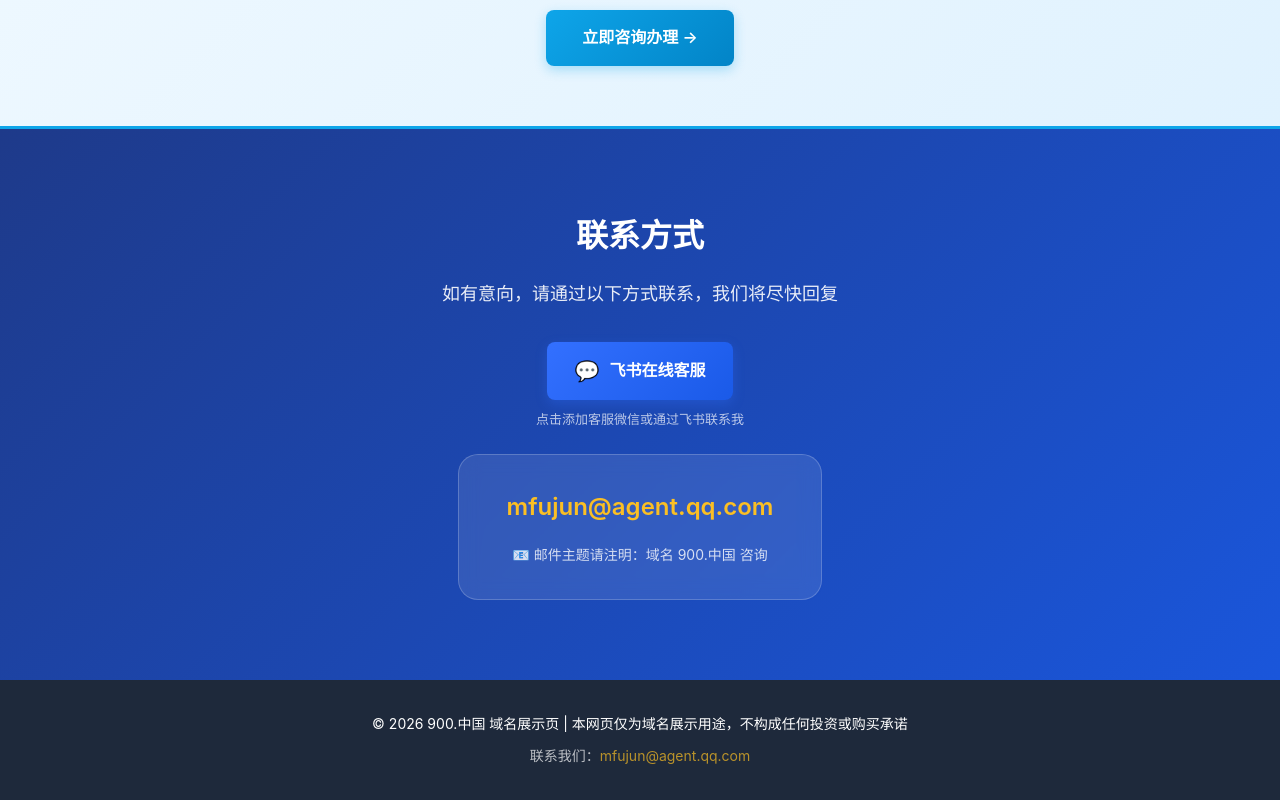
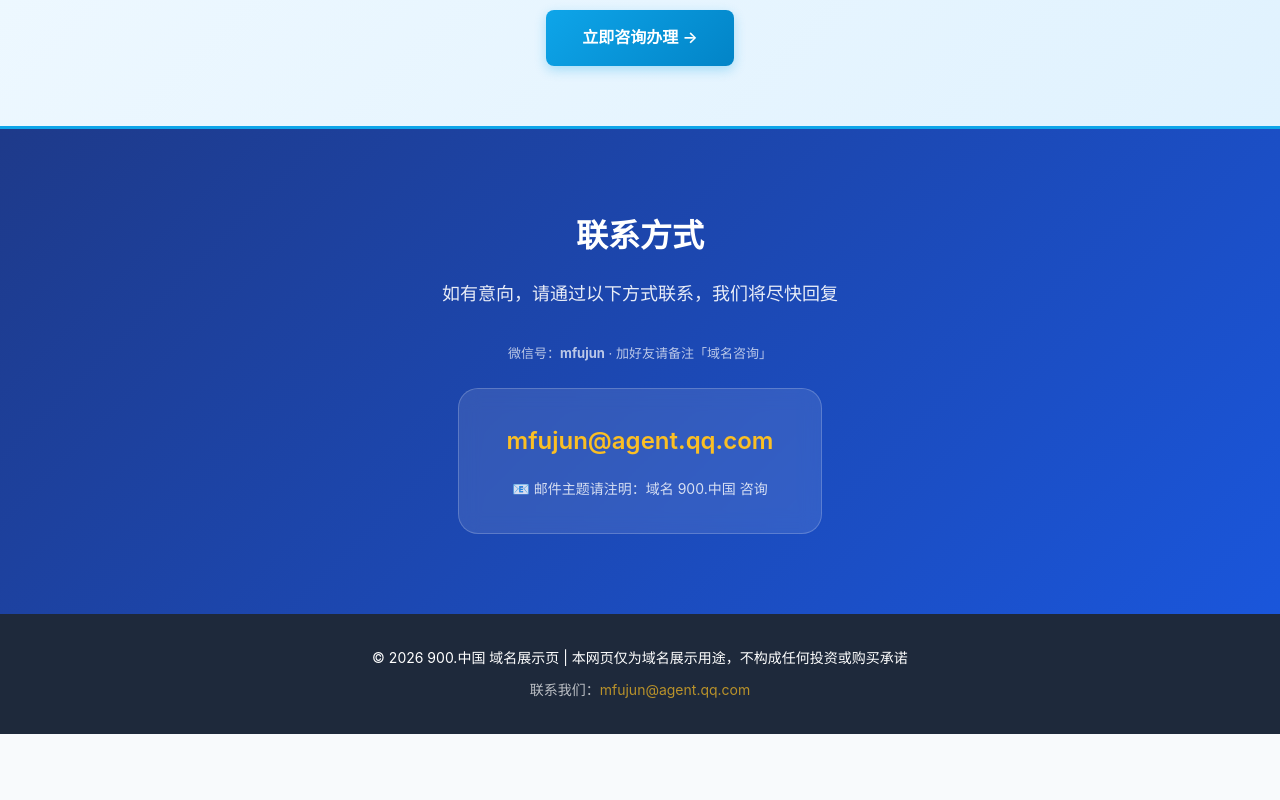
Before and after one commit to mfujun2025/900, a plain HTML site: page index.html in a window 1280 px wide. Shown: the part 3505-4305 px from the top of the page. After the commit the page ends 4239 px from the top, so only its background shows below. Drawn offline with Linux system fonts and the light colour scheme.

Commit message:
refactor: 移除飞书客服，改用微信mfujun

```diff
--- a/index.html
+++ b/index.html
@@ -416,17 +416,17 @@
             opacity: 0.8;
         }
 
-        /* Feishu Contact Button */
-        .feishu-contact-box {
+        /* WeChat Contact Box */
+        .wechat-contact-box {
             margin-bottom: 24px;
             text-align: center;
         }
 
-        .feishu-button {
+        .wechat-button {
             display: inline-flex;
             align-items: center;
             gap: 10px;
-            background: linear-gradient(135deg, #3370FF 0%, #1a5ae8 100%);
+            background: linear-gradient(135deg, #07C160 0%, #06a050 100%);
             color: white;
             padding: 12px 28px;
             border-radius: 8px;
@@ -434,19 +434,19 @@
             font-size: 16px;
             font-weight: 600;
             transition: all 0.3s ease;
-            box-shadow: 0 4px 12px rgba(51, 112, 255, 0.3);
+            box-shadow: 0 4px 12px rgba(7, 193, 96, 0.3);
         }
 
-        .feishu-button:hover {
+        .wechat-button:hover {
             transform: translateY(-2px);
-            box-shadow: 0 6px 20px rgba(51, 112, 255, 0.4);
+            box-shadow: 0 6px 20px rgba(7, 193, 96, 0.4);
         }
 
-        .feishu-icon {
+        .wechat-icon {
             font-size: 20px;
         }
 
-        .feishu-hint {
+        .wechat-hint {
             margin-top: 8px;
             font-size: 13px;
             opacity: 0.7;
@@ -732,13 +732,9 @@
             <h2 class="contact-title">联系方式</h2>
             <p class="contact-desc">如有意向，请通过以下方式联系，我们将尽快回复</p>
 
-            <!-- 飞书客服入口 -->
-            <div class="feishu-contact-box">
-                <a href="https://applink.feishu.cn/client/chat/chatter/add_by_link?link_token=3ddl51ac-87de-4b62-a883-48a18b5fb0a0" target="_blank" rel="noopener noreferrer" class="feishu-button">
-                    <span class="feishu-icon">💬</span>
-                    <span class="feishu-text">飞书在线客服</span>
-                </a>
-                <p class="feishu-hint">点击添加客服微信或通过飞书联系我</p>
+            <!-- 微信客服 -->
+            <div class="wechat-contact-box">
+                <p class="wechat-hint">微信号：<strong>mfujun</strong> · 加好友请备注「域名咨询」</p>
             </div>
 
             <div class="contact-box">
```
